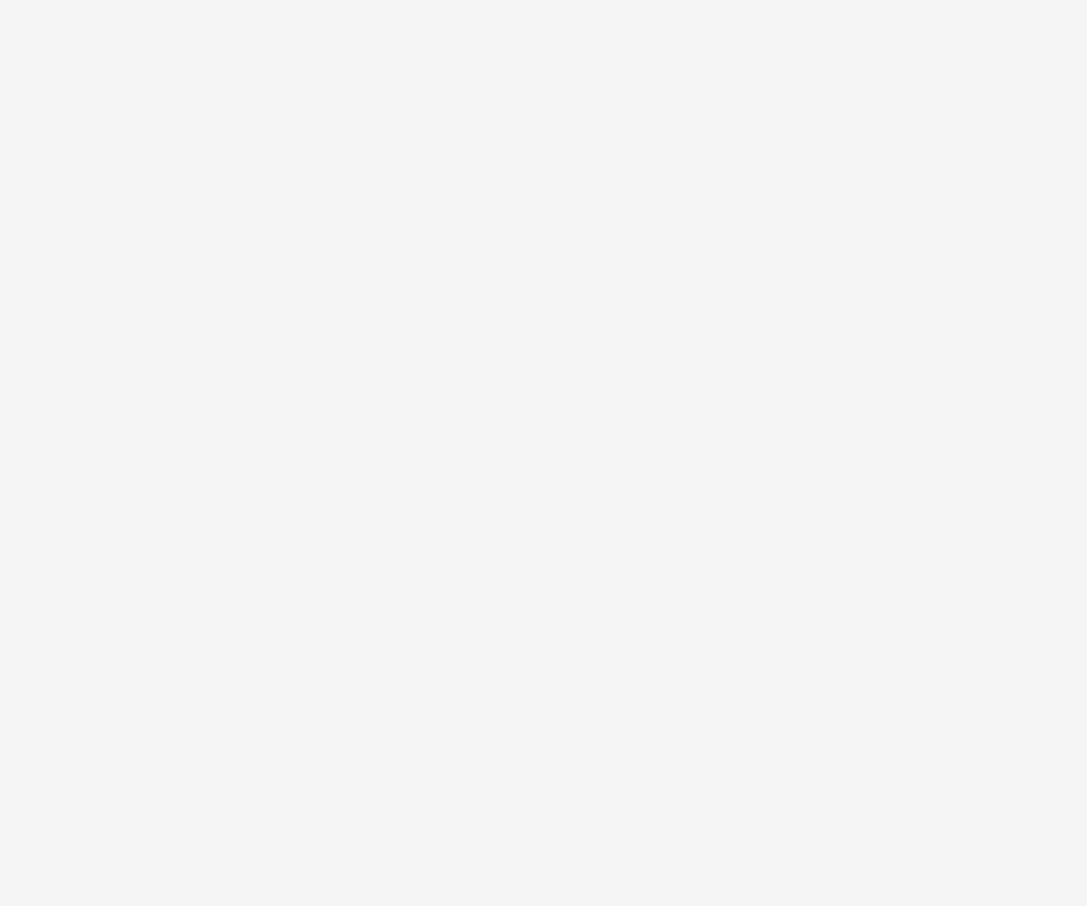
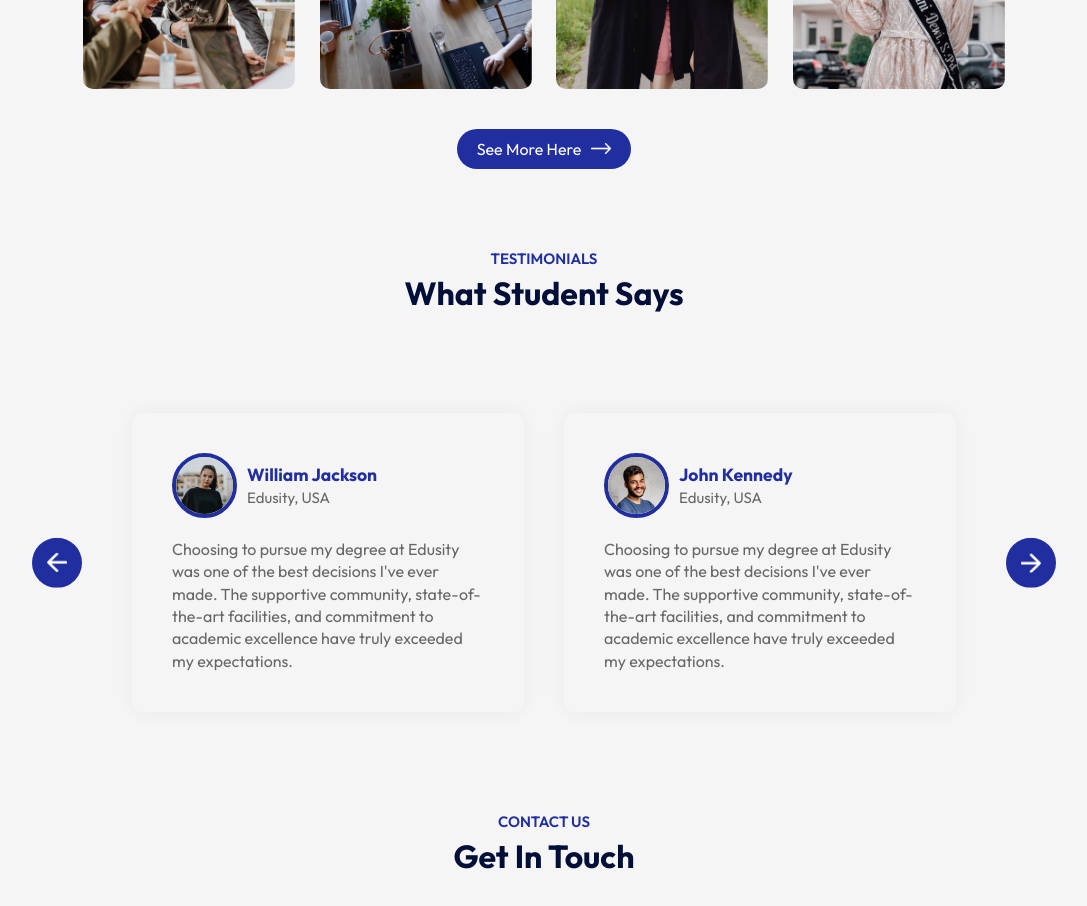
Before and after one commit to ADITYARAJPUT2505/edusity, a React app: page / in a window 1280 px wide. Shown: the part 2220-3126 px from the top of the page, without its empty margins (96-1183 px from the left). Before the commit the page ends 1992 px from the top, so only its background shows below. Built offline with nearby package versions, Linux system fonts and the light colour scheme; the HTML template or start-up script is replaced by a standard one.

Commit message:
till contact completed

```diff
--- a/src/App.jsx
+++ b/src/App.jsx
@@ -4,6 +4,8 @@
 import Program from "./components/programs/programs";
 import Title from "./components/title/title"
 import About from "./components/about/about"
+import Campus from './components/campus/campus'
+import Testimonials from "./components/testimonials/testimonials";
 const App = () => {
   return (
     <div>
@@ -14,6 +16,10 @@
         <Program />
         <About/>
         <Title subTitle='Gallery' title='Campus Photos' />
+        <Campus/>
+        <Title subTitle='Testimonials' title='What Student Says' />
+        <Testimonials/>
+        <Title subTitle='contact us' title='Get In Touch' />
       </div>
     </div>
   )
--- /dev/null
+++ b/src/components/campus/campus.css
@@ -0,0 +1,15 @@
+.campus{
+    margin: 80px auto;
+    width: 90%;
+    text-align: center;
+}
+.gallery{
+    display: flex;
+    align-items: center;
+    justify-content: space-between;
+    margin-bottom: 40px;
+}
+.gallery img{
+    width: 23%;
+    border-radius: 10px;
+}
--- /dev/null
+++ b/src/components/campus/campus.jsx
@@ -0,0 +1,22 @@
+import React from 'react'
+import './campus.css'
+import gallery_1 from '../../assets/gallery-1.png'
+import gallery_2 from '../../assets/gallery-2.png'
+import gallery_3 from '../../assets/gallery-3.png'
+import gallery_4 from '../../assets/gallery-4.png'
+import white_arrow from '../../assets/white-arrow.png'
+const campus = () => {
+  return (
+    <div className='campus'>
+      <div className="gallery">
+        <img src={gallery_1} alt="" />
+        <img src={gallery_2} alt="" />
+        <img src={gallery_3} alt="" />
+        <img src={gallery_4} alt="" />
+      </div>
+      <button className='btn dark-btn'>See More Here <img src={white_arrow} alt="" /></button>
+    </div>
+  )
+}
+
+export default campus
--- /dev/null
+++ b/src/components/testimonials/testimonials.css
@@ -0,0 +1,58 @@
+.testimonials{
+    margin: 80px auto;
+    padding: 0 80px;
+    position: relative;
+
+}
+.next-btn, .back-btn{
+    position: absolute;
+    top: 50%;
+    right: 0;
+    transform: translateY(-50%);
+    padding: 15px;
+    width: 50px;
+    border-radius: 50%;
+    cursor: pointer;
+    background: #212EA0;
+}
+.back-btn{
+    right: auto;
+    left: 0;
+}
+.slider{
+    overflow: hidden;
+}
+.slider ul{
+    display: flex;
+    width: 200%;
+    overflow-x: hidden;
+    transition: 0.5s;
+    /* transform: translateX(-25%); */
+}
+.slider ul li{
+    list-style: none;
+    width: 50%;
+    padding:20px;
+}
+.slide{
+    box-shadow: 0 0 20px rgba(0,0,0,0.05);
+    padding:40px;
+    border-radius: 10px;
+    color: #676767;
+    line-height: 1.4;
+}
+.slide img{
+    width: 65px;
+    border-radius:50% ;
+    margin-right: 10px;
+    border:4px solid #212EA0;
+}
+.user-info{
+    display: flex;
+    align-items: center;
+    margin-bottom: 20px;
+    font-size: 15px;
+}
+.user-info h3{
+    color: #212EA0;
+}
--- /dev/null
+++ b/src/components/testimonials/testimonials.jsx
@@ -0,0 +1,107 @@
+import React, { useRef } from "react";
+import "./testimonials.css";
+import next_icon from "../../assets/next-icon.png";
+import back_icon from "../../assets/back-icon.png";
+import user_1 from "../../assets/user-1.png";
+import user_2 from "../../assets/user-2.png";
+import user_3 from "../../assets/user-3.png";
+import user_4 from "../../assets/user-4.png";
+const testimonials = () => {
+  const slider = useRef();
+  let tx = 0 ;
+  const slideForward = () =>{
+     if(tx > -50){
+      tx -=25;
+     }
+     slider.current.style.transform = `translateX(${tx}%)`
+  }
+  const slideBackward = () =>{
+     if(tx< 0)
+     {
+      tx +=25;
+     }
+     slider.current.style.transform = `translateX(${tx}%)`
+  }
+
+
+  return (
+    <div className="testimonials">
+      <img src={next_icon} alt="" className="next-btn" onClick={slideForward}/>
+      <img src={back_icon} alt="" className="back-btn" onClick={slideBackward}/>
+      <div className="slider">
+        <ul ref={slider}>
+          <li>
+            <div className="slide">
+              <div className="user-info">
+                <img src={user_1} alt="" />
+                <div>
+                  <h3>William Jackson</h3>
+                  <span>Edusity, USA</span>
+                </div>
+              </div>
+              <p>
+                Choosing to pursue my degree at Edusity was one of the best
+                decisions I've ever made. The supportive community,
+                state-of-the-art facilities, and commitment to academic
+                excellence have truly exceeded my expectations.
+              </p>
+            </div>
+          </li>
+          <li>
+            <div className="slide">
+              <div className="user-info">
+                <img src={user_2} alt="" />
+                <div>
+                  <h3>John Kennedy</h3>
+                  <span>Edusity, USA</span>
+                </div>
+              </div>
+              <p>
+                Choosing to pursue my degree at Edusity was one of the best
+                decisions I've ever made. The supportive community,
+                state-of-the-art facilities, and commitment to academic
+                excellence have truly exceeded my expectations.
+              </p>
+            </div>
+          </li>
+          <li>
+            <div className="slide">
+              <div className="user-info">
+                <img src={user_3} alt="" />
+                <div>
+                  <h3>Jack Sparrow</h3>
+                  <span>Edusity, USA</span>
+                </div>
+              </div>
+              <p>
+                Choosing to pursue my degree at Edusity was one of the best
+                decisions I've ever made. The supportive community,
+                state-of-the-art facilities, and commitment to academic
+                excellence have truly exceeded my expectations.
+              </p>
+            </div>
+          </li>
+          <li>
+            <div className="slide">
+              <div className="user-info">
+                <img src={user_4} alt="" />
+                <div>
+                  <h3>Captain Barbosa</h3>
+                  <span>Edusity, USA</span>
+                </div>
+              </div>
+              <p>
+                Choosing to pursue my degree at Edusity was one of the best
+                decisions I've ever made. The supportive community,
+                state-of-the-art facilities, and commitment to academic
+                excellence have truly exceeded my expectations.
+              </p>
+            </div>
+          </li>
+        </ul>
+      </div>
+    </div>
+  );
+};
+
+export default testimonials;
--- a/src/index.css
+++ b/src/index.css
@@ -38,7 +38,10 @@
   width: 20px;
   margin-left: 10px;
 }
-
+.btn.dark-btn{
+  background:#212EA0;
+  color: #fff;
+}
 /* .nav-item {
   /* padding-right: 40px; */
 /* margin-right: 40px; */
```
Also changed, not shown: src/components/contact/contact.jsx (added, +11 -0 lines), src/components/contact/contact.css (added).
